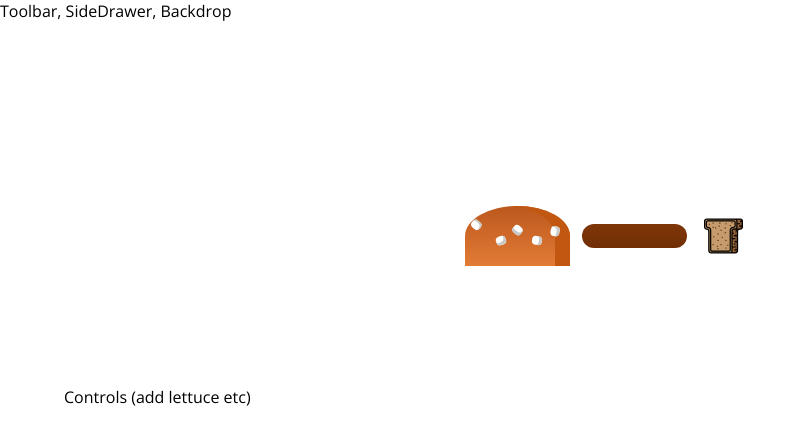
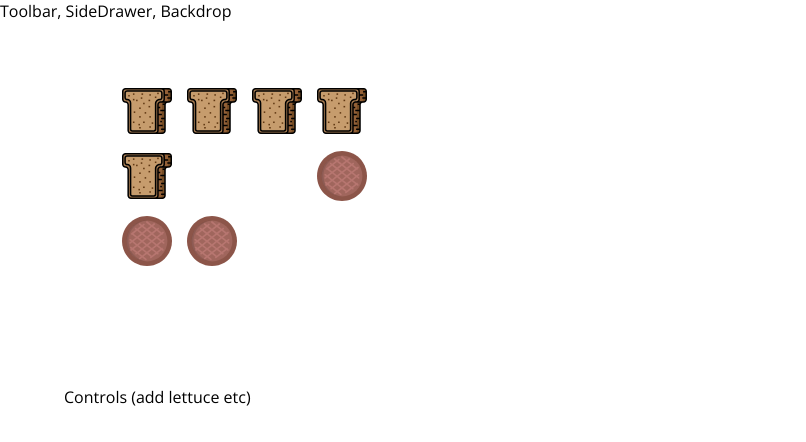
Before and after one commit to fluttercode9/react_project, a React app: page / in a window 1280 px wide. Shown: the top 442 px of the page, without its empty margins (0-806 px from the left). Built offline with nearby package versions, Linux system fonts and the light colour scheme.

Commit message:
ingredients grid

```diff
--- a/src/components/Sandwich/Sandwich.css
+++ b/src/components/Sandwich/Sandwich.css
@@ -2,30 +2,28 @@
     width: 100%;
     margin:auto;
     height:250px;
-    overflow:auto;
-    font-weight:bold;
-    display: flex;
-    flex-flow: row nowrap;
-    align-items: center;
-    gap: 12px;
+    display: grid;
+    grid-template-columns: repeat(4, 50px);
+    grid-template-rows: repeat(4, 50px);
+    grid-gap: 15px;
 
 
 }
 @media (min-width:500px) and (min-height:401px) {
     .Sandwich {
-        width:450px;
+        width:90%;
         height:400px;
     }
 }
 @media (min-width:1000px) and (min-height:700px) {
     .Sandwich {
-        width:1200px;
-        height:800px;
+        width:90%;
+        height:90%;
     }
 }
 @media (min-width:500px) and (min-height:400px) {
     .Sandwich {
-        width:350px;
+        width:90%;
         height:300px;
     }
 }
--- a/src/components/Sandwich/Sandwich.js
+++ b/src/components/Sandwich/Sandwich.js
@@ -3,11 +3,21 @@ import classes from './Sandwich.css';
 import Ingredient from './SandwichIngredients/Ingredient';
 
 const sandwich = (props) => {
+    const transformedIngredients= Object.keys(props.ingredients).map(igKey => {
+
+        return  [...Array(props.ingredients[igKey])].map((_,i) => {
+            console.log(_,i);
+            // console.log(igKey);
+            // console.log("value of i :  " + i)
+           return <Ingredient key = {igKey + i} type={igKey}/>
+        })
+    })
+
+
     return(
         <div className={classes.Sandwich}>
-            <Ingredient type = "bread-top"></Ingredient>
-            <Ingredient type="meat"/>
-            <Ingredient type = "bread-bottom"></Ingredient>
+            {transformedIngredients}
+
         </div>
     );
 };
--- a/src/components/Sandwich/SandwichIngredients/Ingredient.js
+++ b/src/components/Sandwich/SandwichIngredients/Ingredient.js
@@ -2,15 +2,16 @@ import React, {Component} from 'react';
 import classes from './SandwichIngredients.css';
 import PropTypes from 'prop-types';
 import Bread from './bread.svg';
+import Meat from './meat.svg';
 
 class Ingredient extends Component {
     render(){
         let ingredient = null;
 
         switch(this.props.type){
-            case('bread-bottom'):
-                ingredient = <div>
-                    <img className={classes.BreadBottom} src={Bread} alt="bread"></img>
+            case('bread'):
+                ingredient = <div >
+                    <img className={classes.Ings } src={Bread} alt="bread"></img>
                 </div>;
                 break;
 
@@ -22,8 +23,10 @@ class Ingredient extends Component {
                 break;
 
             case('meat'):
-                ingredient = <div className={classes.Meat}/>;
-                break;
+                ingredient = <div>
+                <img className={classes.Ings} src={Meat} alt="meat"></img>
+            </div>;
+            break;
 
             case('cheese'):
                 ingredient = <div className={classes.Cheese}/>;
--- a/src/components/Sandwich/SandwichIngredients/SandwichIngredients.css
+++ b/src/components/Sandwich/SandwichIngredients/SandwichIngredients.css
@@ -1,110 +1,7 @@
-.BreadBottom {
+.Ings {
+  width: auto !important; /*override the width below*/
+  width: 100%;
+  max-width: 678px;
   float: left;
-  width: 33.33%;
-  padding: 5px;
+  clear: both;
 }
-
-.BreadTop {
-    height: 20%;
-    width: 80%;
-    background: linear-gradient(#bc581e, #e27b36);
-    border-radius: 50% 50% 0 0;
-    box-shadow: inset -15px 0 #c15711;
-    margin: 2% auto;
-    position: relative;
-}
-
-.Seeds1 {
-    width: 10%;
-    height: 15%;
-    position: absolute;
-    background-color: white;
-    left: 30%;
-    top: 50%;
-    border-radius: 40%;
-    transform: rotate(-20deg);
-    box-shadow: inset -2px -3px #c9c9c9;
-}
-
-.Seeds1:after {
-    content: "";
-    width: 100%;
-    height: 100%;
-    position: absolute;
-    background-color: white;
-    left: -170%;
-    top: -260%;
-    border-radius: 40%;
-    transform: rotate(60deg);
-    box-shadow: inset -1px 2px #c9c9c9;
-  }
-
-.Seeds1:before {
-    content: "";
-    width: 100%;
-    height: 100%;
-    position: absolute;
-    background-color: white;
-    left: 180%;
-    top: -50%;
-    border-radius: 40%;
-    transform: rotate(60deg);
-    box-shadow: inset -1px -3px #c9c9c9;
-  }
-
-  .Seeds2 {
-    width: 10%;
-    height: 15%;
-    position: absolute;
-    background-color: white;
-    left: 64%;
-    top: 50%;
-    border-radius: 40%;
-    transform: rotate(10deg);
-    box-shadow: inset -3px 0 #c9c9c9;
-  }
-
-  .Seeds2:before {
-    content: "";
-    width: 100%;
-    height: 100%;
-    position: absolute;
-    background-color: white;
-    left: 150%;
-    top: -130%;
-    border-radius: 40%;
-    transform: rotate(90deg);
-    box-shadow: inset 1px 3px #c9c9c9;
-  }
-
-
-.Meat {
-    width: 80%;
-    height: 8%;
-    background: linear-gradient(#7f3608, #702e05);
-    margin: 2% auto;
-    border-radius: 15px;
-}
-
-.Cheese {
-    width: 90%;
-    height: 4.5%;
-    margin: 2% auto;
-    background: linear-gradient(#f4d004, #d6bb22);
-    border-radius: 20px;
-}
-
-.Salad {
-    width: 85%;
-    height: 7%;
-    margin: 2% auto;
-    background: linear-gradient(#228c1d, #91ce50);
-    border-radius: 20px;
-}
-
-.Bacon {
-    width: 80%;
-    height: 3%;
-    background: linear-gradient(#bf3813, #c45e38);
-    margin: 2% auto;
-}
--- a/src/components/containers/SandwichBuilder/SandwichBuilder.js
+++ b/src/components/containers/SandwichBuilder/SandwichBuilder.js
@@ -2,10 +2,20 @@ import React, { Component, Fragment } from 'react';
 import Sandwich from '../../Sandwich/Sandwich';
 
 class SandwichBuilder extends Component{ //class-based component bo manipulujemy state.
+    state = {
+        ingredients: {
+            bread:5,
+            salad:2,
+            meat:3
+        }
+    }
     render(){
+
+
+
         return(
             <Fragment>
-                <Sandwich/>
+                <Sandwich ingredients = {this.state.ingredients}/>
                 <div>Controls (add lettuce etc)</div>
 
             </Fragment>
```
Also changed, not shown: src/components/Sandwich/SandwichIngredients/meat.svg (added).
